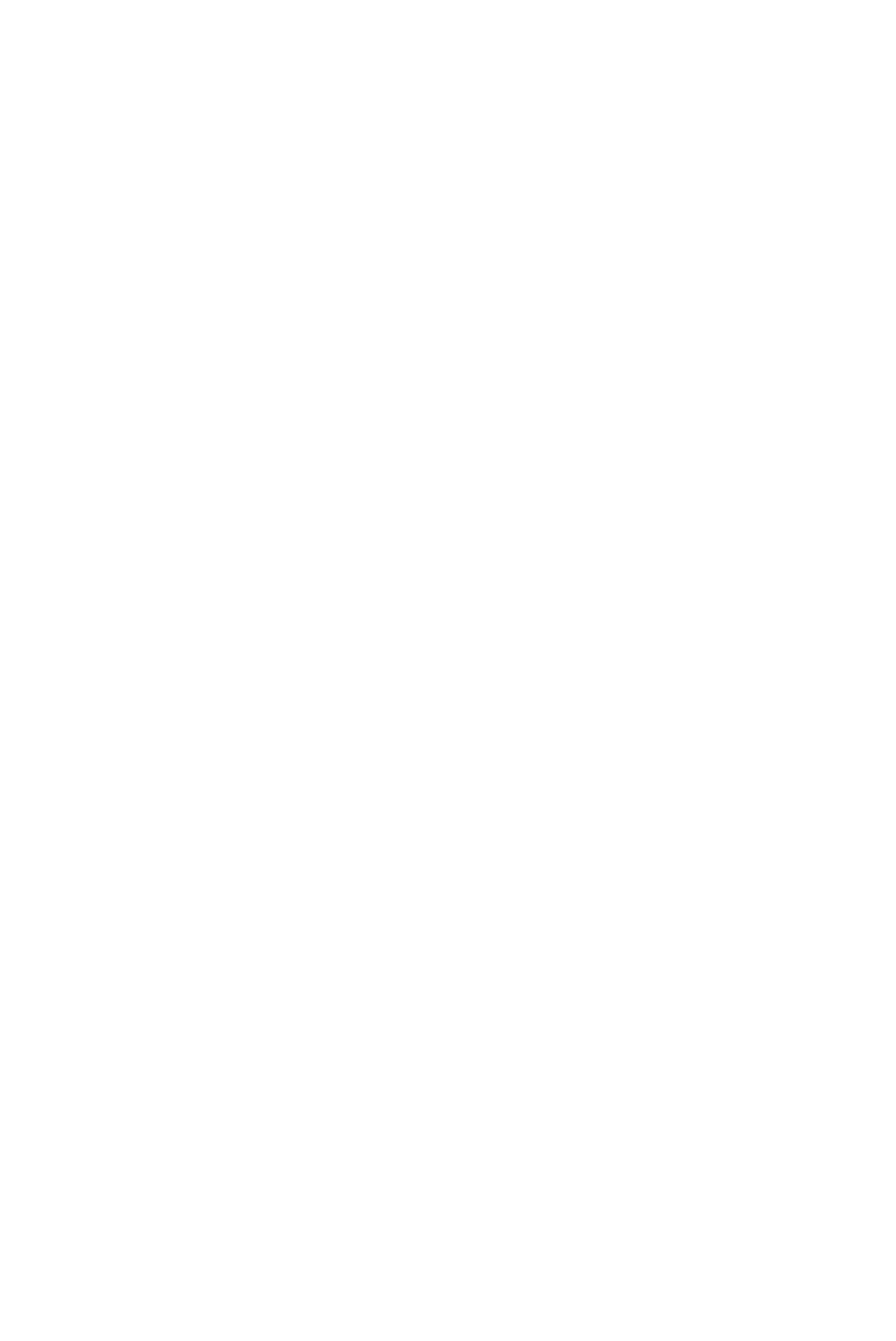
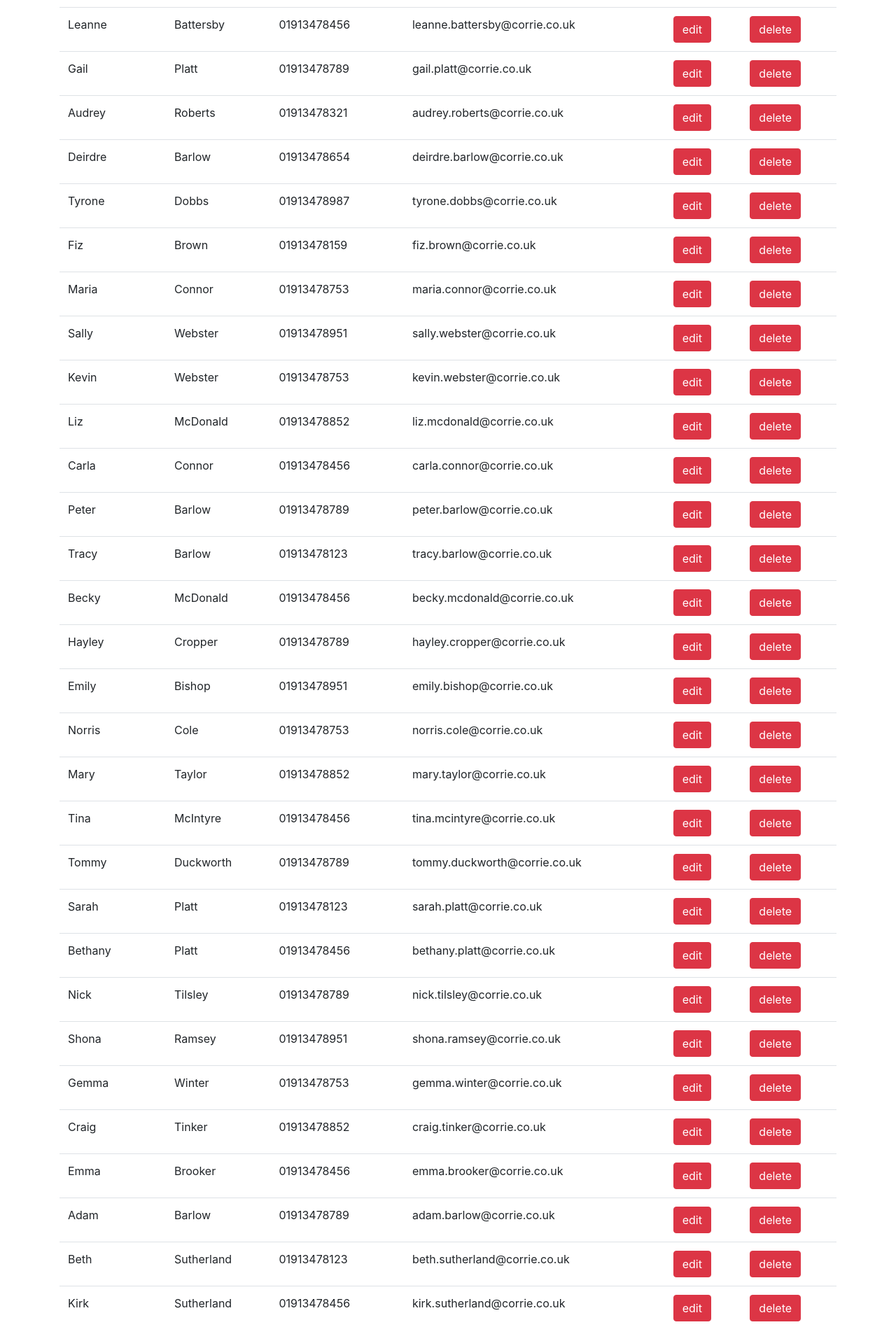
Before and after one commit to Zakauddin/Address-Book, a React (Create React App) app in the folder frontend/: page / in a window 1280 px wide. Shown: the part 529-2445 px from the top of the page at 70% size. Before the commit the page ends 800 px from the top, so only its background shows below. Built offline with nearby package versions, Linux system fonts and the light colour scheme.

Commit message:
Search Contacts functionality added

```diff
--- a/frontend/src/App.js
+++ b/frontend/src/App.js
@@ -1,8 +1,10 @@
 import './App.css';
 import {BrowserRouter, Routes, Route } from "react-router-dom";
+import NavBar from "./components/NavBar";
 import Home from "./components/Home";
 import NewContact from "./components/NewContact"
-import NavBar from "./components/NavBar";
+import Search from "./components/Search"
+
 
 const AddressBook = require('./components/AddressBook')
 
@@ -15,9 +17,10 @@ function App() {
                 <Routes>
                     <Route path="/" element={<Home addressBook={book} />} />
                     <Route path="/new_contact" element={<NewContact addressBook={book} />} />
+                    <Route path="/search" element={<Search addressBook={book} />} />
                 </Routes>
         </BrowserRouter>
-  );
+    );
 }
 
 export default App;
--- a/frontend/src/components/AddressBook.js
+++ b/frontend/src/components/AddressBook.js
@@ -20,7 +20,8 @@ class AddressBook {
     }
 
     view_all() {
-        return this.contacts.map((contact, index) => this.convert_contact_to_JSON(contact, index));
+        const data =  this.contacts.map((contact, index) => this.convert_contact_to_JSON(contact, index));
+        return data;
     }
 
     delete_contact(index) {
@@ -30,6 +31,26 @@ class AddressBook {
     add_contact(data) {
         this.contacts.push(new Contact(data.first_name, data.last_name, data.phone, data.email))
     }
+
+    search_contacts(data) {
+        const l_query = data.query.toLowerCase();
+
+        return this.contacts.reduce((result, contact, index) => {
+            const l_first_name = contact.get_first_name().toLowerCase();
+            const l_last_name = contact.get_last_name().toLowerCase();
+            const phone = contact.get_phone();
+            const l_email = contact.get_first_name().toLowerCase();
+
+            if(
+                l_first_name.includes(l_query) || l_last_name.includes(l_query) || phone.includes(l_query) || l_email.includes(l_query)
+            ) {
+                const contact_JSON = this.convert_contact_to_JSON(contact, index);
+                result.push(contact_JSON);
+            }
+
+            return result;
+        }, []);
+    }
 }
 
 module.exports = AddressBook;
--- a/frontend/src/components/Home.js
+++ b/frontend/src/components/Home.js
@@ -19,6 +19,11 @@ const Home = ({ addressBook }) =>  {
 
     return (
         <div className="container pt-3">
+
+            <div className="p-1 bg-danger text-white">
+                <h3 className="pl-2 pt-1">All Contacts</h3>
+            </div>
+            <div className='pt-5'>
                 <table className="table">
                     <thead className="bg-danger text-white">
                         <tr>
@@ -31,23 +36,24 @@ const Home = ({ addressBook }) =>  {
                         </tr>
                     </thead>
                     <tbody>
-                    { contacts.map((contact, index) => (
-                        <tr key = {index}>
+                        { contacts.map((contact) => (
+                            <tr key = {contact.index}>
                                 <td>{contact.first_name}</td>
                                 <td>{contact.last_name}</td>
                                 <td>{contact.phone}</td>
                                 <td>{contact.email}</td>
                                 <td>
-                                <button className="btn btn-danger" onClick={() => temp(index)}>{"edit"}</button>
+                                    <button className="btn btn-danger" onClick={() => temp(contact.index)}>{"edit"}</button>
                                 </td>
                                 <td>
-                                <button className="btn btn-danger" onClick={() => handle_delete_contact(index)}>{"delete"}</button>
+                                    <button className="btn btn-danger" onClick={() => handle_delete_contact(contact.index)}>{"delete"}</button>
                                 </td>
                             </tr>
                         )) }
                     </tbody>
                 </table>
             </div>
+        </div>
     );
 };
 
--- /dev/null
+++ b/frontend/src/components/Search.js
@@ -0,0 +1,92 @@
+import React, { useState, useEffect } from 'react';
+
+const Home = ({ addressBook }) =>  {
+
+    const [query, set_query] = useState("");
+    const [query_json, set_json] = useState({query : " "});
+
+    const handle_submit = (e) => {
+        e.preventDefault();
+
+        set_json({query: query})
+    }
+
+    const [contacts, set_contacts] = useState([]);
+
+    useEffect(() => {
+        set_contacts(addressBook.search_contacts(query_json));
+    }, [addressBook, query_json]);
+
+    const handle_delete_contact = (index) => {
+        addressBook.delete_contact(index);
+        set_contacts(addressBook.search_contacts(query_json));
+    };
+
+    const temp = (index) => {
+        console.log(index);
+    };
+
+    return (
+        <div className="container pt-3">
+            <div className="p-1 bg-danger text-white">
+                <h3 className="pl-2 pt-1">Search Contact</h3>
+            </div>
+
+            <form onSubmit={handle_submit}>
+                <div className="mt-3 row">
+                    <div className="col">
+                        <input
+                            type="text"
+                            className="form-control"
+                            id="search"
+                            placeholder="Search"
+                            value={query}
+                            onChange={(e) => set_query(e.target.value)}
+                            required
+                        />
+                    </div>
+                    <div className="col">
+                        <button type="submit" className="btn btn-danger">Search</button>
+                    </div>
+                </div>
+            </form>
+
+            {contacts.length > 0 ? (
+                <div className='pt-5'>
+                    <table className="table">
+                        <thead className="bg-danger text-white">
+                            <tr>
+                                <th>First Name</th>
+                                <th>Last Name</th>
+                                <th>Phone</th>
+                                <th>Email</th>
+                                <th></th>
+                                <th></th>
+                            </tr>
+                        </thead>
+                        <tbody>
+                            { contacts.map((contact) => (
+                                <tr key = {contact.index}>
+                                    <td>{contact.first_name}</td>
+                                    <td>{contact.last_name}</td>
+                                    <td>{contact.phone}</td>
+                                    <td>{contact.email}</td>
+                                    <td>
+                                        <button className="btn btn-danger" onClick={() => temp(contact.index)}>{"edit"}</button>
+                                    </td>
+                                    <td>
+                                        <button className="btn btn-danger" onClick={() => handle_delete_contact(contact.index)}>{"delete"}</button>
+                                    </td>
+                                </tr>
+                            )) }
+                        </tbody>
+                    </table>
+                </div>
+            ) : (
+                <h3 className='pt-5'>No contacts found.</h3>
+            )}
+        </div>
+    );
+};
+
+export default Home;
--- a/frontend/src/components/data.json
+++ b/frontend/src/components/data.json
@@ -28,5 +28,185 @@
     "last_name": "McDonald",
     "phone": "01913478555",
     "email": "steve.mcdonald@corrie.co.uk"
+  },
+  {
+    "first_name": "Leanne",
+    "last_name": "Battersby",
+    "phone": "01913478456",
+    "email": "leanne.battersby@corrie.co.uk"
+  },
+  {
+    "first_name": "Gail",
+    "last_name": "Platt",
+    "phone": "01913478789",
+    "email": "gail.platt@corrie.co.uk"
+  },
+  {
+    "first_name": "Audrey",
+    "last_name": "Roberts",
+    "phone": "01913478321",
+    "email": "audrey.roberts@corrie.co.uk"
+  },
+  {
+    "first_name": "Deirdre",
+    "last_name": "Barlow",
+    "phone": "01913478654",
+    "email": "deirdre.barlow@corrie.co.uk"
+  },
+  {
+    "first_name": "Tyrone",
+    "last_name": "Dobbs",
+    "phone": "01913478987",
+    "email": "tyrone.dobbs@corrie.co.uk"
+  },
+  {
+    "first_name": "Fiz",
+    "last_name": "Brown",
+    "phone": "01913478159",
+    "email": "fiz.brown@corrie.co.uk"
+  },
+  {
+    "first_name": "Maria",
+    "last_name": "Connor",
+    "phone": "01913478753",
+    "email": "maria.connor@corrie.co.uk"
+  },
+  {
+    "first_name": "Sally",
+    "last_name": "Webster",
+    "phone": "01913478951",
+    "email": "sally.webster@corrie.co.uk"
+  },
+  {
+    "first_name": "Kevin",
+    "last_name": "Webster",
+    "phone": "01913478753",
+    "email": "kevin.webster@corrie.co.uk"
+  },
+  {
+    "first_name": "Liz",
+    "last_name": "McDonald",
+    "phone": "01913478852",
+    "email": "liz.mcdonald@corrie.co.uk"
+  },
+  {
+    "first_name": "Carla",
+    "last_name": "Connor",
+    "phone": "01913478456",
+    "email": "carla.connor@corrie.co.uk"
+  },
+  {
+    "first_name": "Peter",
+    "last_name": "Barlow",
+    "phone": "01913478789",
+    "email": "peter.barlow@corrie.co.uk"
+  },
+  {
+    "first_name": "Tracy",
+    "last_name": "Barlow",
+    "phone": "01913478123",
+    "email": "tracy.barlow@corrie.co.uk"
+  },
+  {
+    "first_name": "Becky",
+    "last_name": "McDonald",
+    "phone": "01913478456",
+    "email": "becky.mcdonald@corrie.co.uk"
+  },
+  {
+    "first_name": "Hayley",
+    "last_name": "Cropper",
+    "phone": "01913478789",
+    "email": "hayley.cropper@corrie.co.uk"
+  },
+  {
+    "first_name": "Emily",
+    "last_name": "Bishop",
+    "phone": "01913478951",
+    "email": "emily.bishop@corrie.co.uk"
+  },
+  {
+    "first_name": "Norris",
+    "last_name": "Cole",
+    "phone": "01913478753",
+    "email": "norris.cole@corrie.co.uk"
+  },
+  {
+    "first_name": "Mary",
+    "last_name": "Taylor",
+    "phone": "01913478852",
+    "email": "mary.taylor@corrie.co.uk"
+  },
+  {
+    "first_name": "Tina",
+    "last_name": "McIntyre",
+    "phone": "01913478456",
+    "email": "tina.mcintyre@corrie.co.uk"
+  },
+  {
+    "first_name": "Tommy",
+    "last_name": "Duckworth",
+    "phone": "01913478789",
+    "email": "tommy.duckworth@corrie.co.uk"
+  },
+  {
+    "first_name": "Sarah",
+    "last_name": "Platt",
+    "phone": "01913478123",
+    "email": "sarah.platt@corrie.co.uk"
+  },
+  {
+    "first_name": "Bethany",
+    "last_name": "Platt",
+    "phone": "01913478456",
+    "email": "bethany.platt@corrie.co.uk"
+  },
+  {
+    "first_name": "Nick",
+    "last_name": "Tilsley",
+    "phone": "01913478789",
+    "email": "nick.tilsley@corrie.co.uk"
+  },
+  {
+    "first_name": "Shona",
+    "last_name": "Ramsey",
+    "phone": "01913478951",
+    "email": "shona.ramsey@corrie.co.uk"
+  },
+  {
+    "first_name": "Gemma",
+    "last_name": "Winter",
+    "phone": "01913478753",
+    "email": "gemma.winter@corrie.co.uk"
+  },
+  {
+    "first_name": "Craig",
+    "last_name": "Tinker",
+    "phone": "01913478852",
+    "email": "craig.tinker@corrie.co.uk"
+  },
+  {
+    "first_name": "Emma",
+    "last_name": "Brooker",
+    "phone": "01913478456",
+    "email": "emma.brooker@corrie.co.uk"
+  },
+  {
+    "first_name": "Adam",
+    "last_name": "Barlow",
+    "phone": "01913478789",
+    "email": "adam.barlow@corrie.co.uk"
+  },
+  {
+    "first_name": "Beth",
+    "last_name": "Sutherland",
+    "phone": "01913478123",
+    "email": "beth.sutherland@corrie.co.uk"
+  },
+  {
+    "first_name": "Kirk",
+    "last_name": "Sutherland",
+    "phone": "01913478456",
+    "email": "kirk.sutherland@corrie.co.uk"
   }
 ]
```
Also changed, not shown: frontend/src/components/NavBar.js (+8 -4 lines), 1 other file (tests, documents, lock files or other folders). Lines whose indentation alone changed are shown as unchanged.
